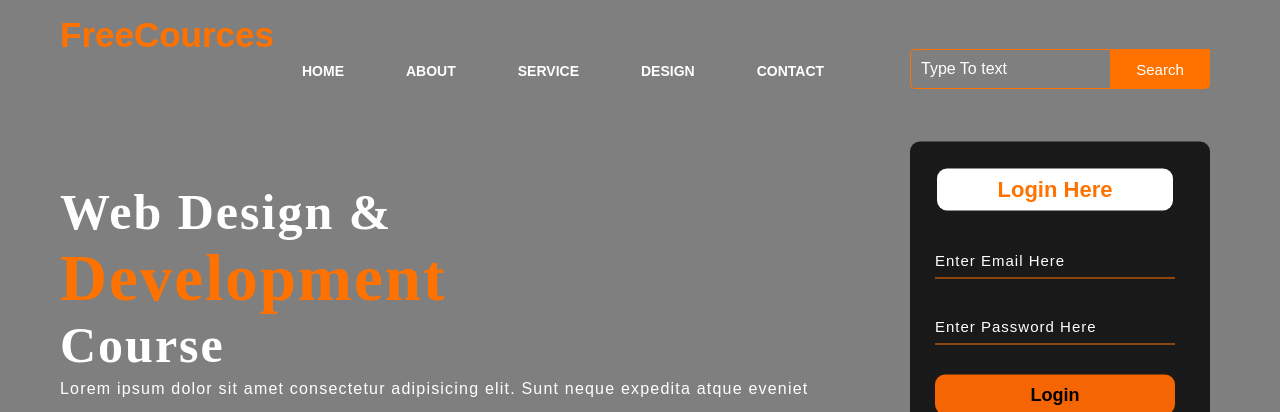
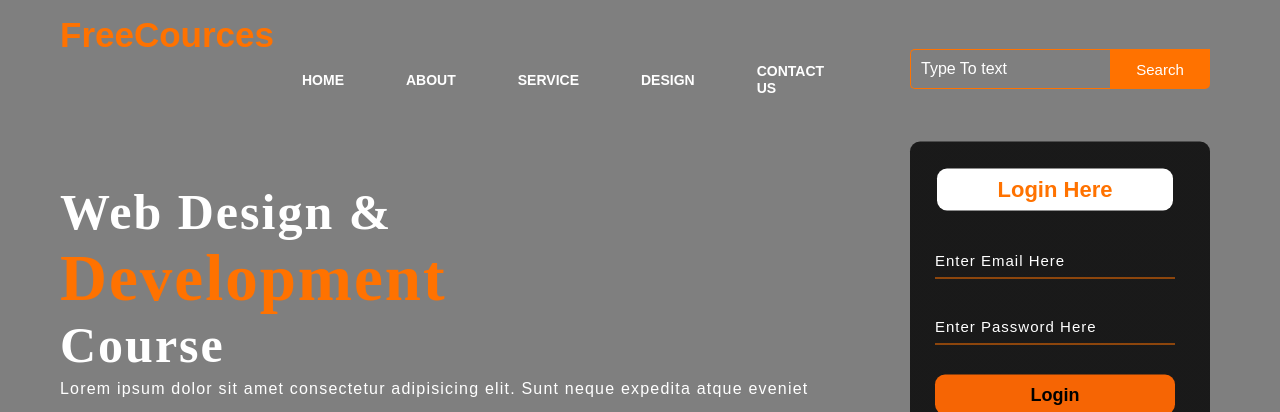
Before and after one commit to ashish082003/Repository, a plain HTML site: page index.html in a window 1280 px wide. Shown: the top 412 px of the page. Drawn offline with nearby package versions, Linux system fonts and the light colour scheme.

Commit message:
newindex.html

```diff
--- a/index.html
+++ b/index.html
@@ -19,7 +19,7 @@
                     <li><a href="#">ABOUT</a></li>
                     <li><a href="#">SERVICE</a></li>
                     <li><a href="#">DESIGN</a></li>
-                    <li><a href="#">CONTACT</a></li>
+                    <li><a href="#">CONTACT US</a></li>
                 </ul>
             </div>
 
```
